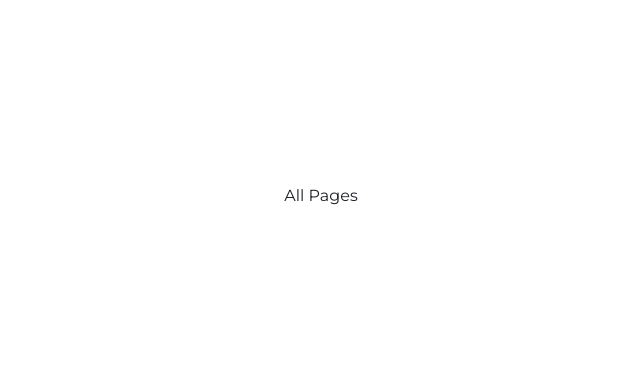
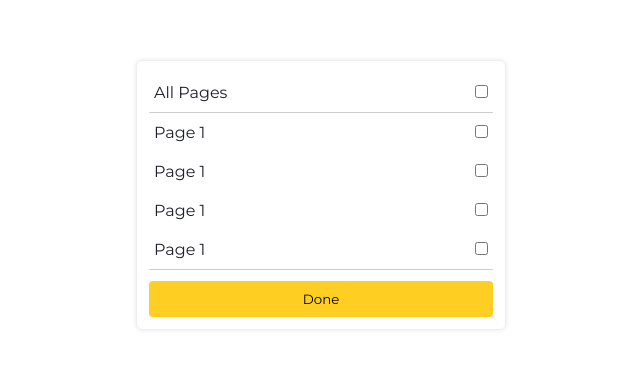
Before and after one commit to rudrabhikadiya3/ellty-assignment, a Next.js app: page / in a window 1280 px wide. Shown: the part 205-574 px from the top of the page, without its empty margins (319-959 px from the left). Built offline with nearby package versions, Linux system fonts and the light colour scheme.

Commit message:
structre with basic style

```diff
--- a/app/globals.css
+++ b/app/globals.css
@@ -9,11 +9,22 @@ body {
   max-width: 100vw;
   overflow-x: hidden;
 }
+ul {
+  list-style: none;
+  padding: 0;
+}
+
+hr {
+  border: none;
+  height: 1px;
+  background: #cdcdcd;
+  border-radius: 10px;
+  height: 0.7px;
+}
 
 body {
   color: var(--foreground);
   background: var(--background);
-  font-family: var(--font-montserrat);
   -webkit-font-smoothing: antialiased;
   -moz-osx-font-smoothing: grayscale;
 }
@@ -22,10 +33,38 @@ body {
   box-sizing: border-box;
   padding: 0;
   margin: 0;
+  font-family: var(--font-montserrat);
 }
-.center-container {
+
+.centerContainer {
   display: flex;
   justify-content: center;
   align-items: center;
   height: 100vh;
 }
+
+.selectionBox {
+  width: 370px;
+  box-shadow: 0px 8px 15px 0px #1414141f;
+  box-shadow: 0px 0px 4px 0px #1414141a;
+  border: 1px solid #eeeeee;
+  padding: 12px;
+  border-radius: 6px;
+}
+
+ul > li {
+  justify-content: space-between;
+  padding: 10px 5px;
+  align-items: center;
+  display: flex;
+}
+
+button {
+  margin-top: 12px;
+  width: 100%;
+  border-radius: 4px;
+  outline: none;
+  border: none;
+  padding: 10px 20px;
+  background-color: #ffce22;
+}
--- a/app/page.js
+++ b/app/page.js
@@ -1,7 +1,45 @@
 export default function Home() {
   return (
-    <div className='center-container'>
-      <p>All Pages</p>
+    <div className='centerContainer'>
+      <div className='selectionBox'>
+        <ul className='selectionBoxContent'>
+          <li>
+            <span>All Pages</span>
+            <span>
+              <input type='checkbox' name='' id='' />
+            </span>
+          </li>
+          <hr />
+
+          <li>
+            <span>Page 1</span>
+            <span>
+              <input type='checkbox' name='' id='' />
+            </span>
+          </li>
+          <li>
+            <span>Page 1</span>
+            <span>
+              <input type='checkbox' name='' id='' />
+            </span>
+          </li>
+          <li>
+            <span>Page 1</span>
+            <span>
+              <input type='checkbox' name='' id='' />
+            </span>
+          </li>
+          <li>
+            <span>Page 1</span>
+            <span>
+              <input type='checkbox' name='' id='' />
+            </span>
+          </li>
+        </ul>
+        <hr />
+
+        <button>Done</button>
+      </div>
     </div>
   )
 }
```
